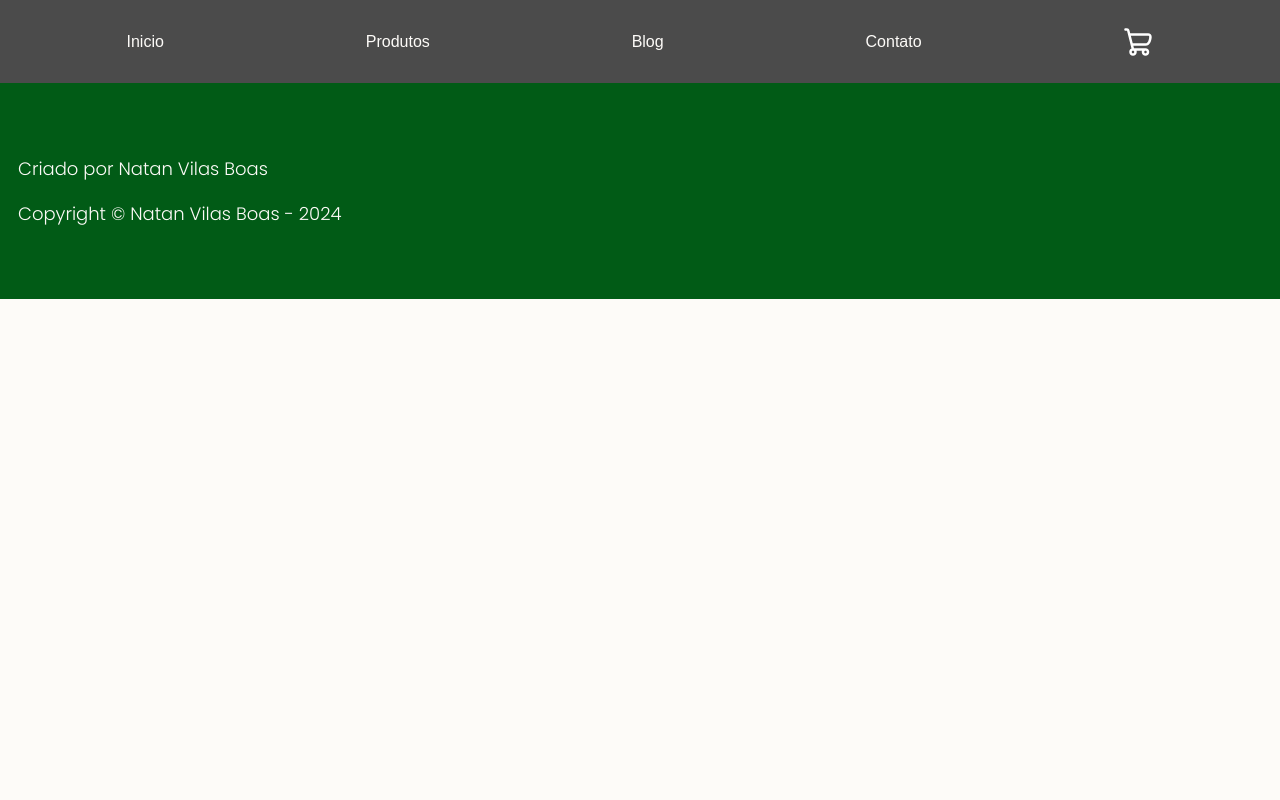
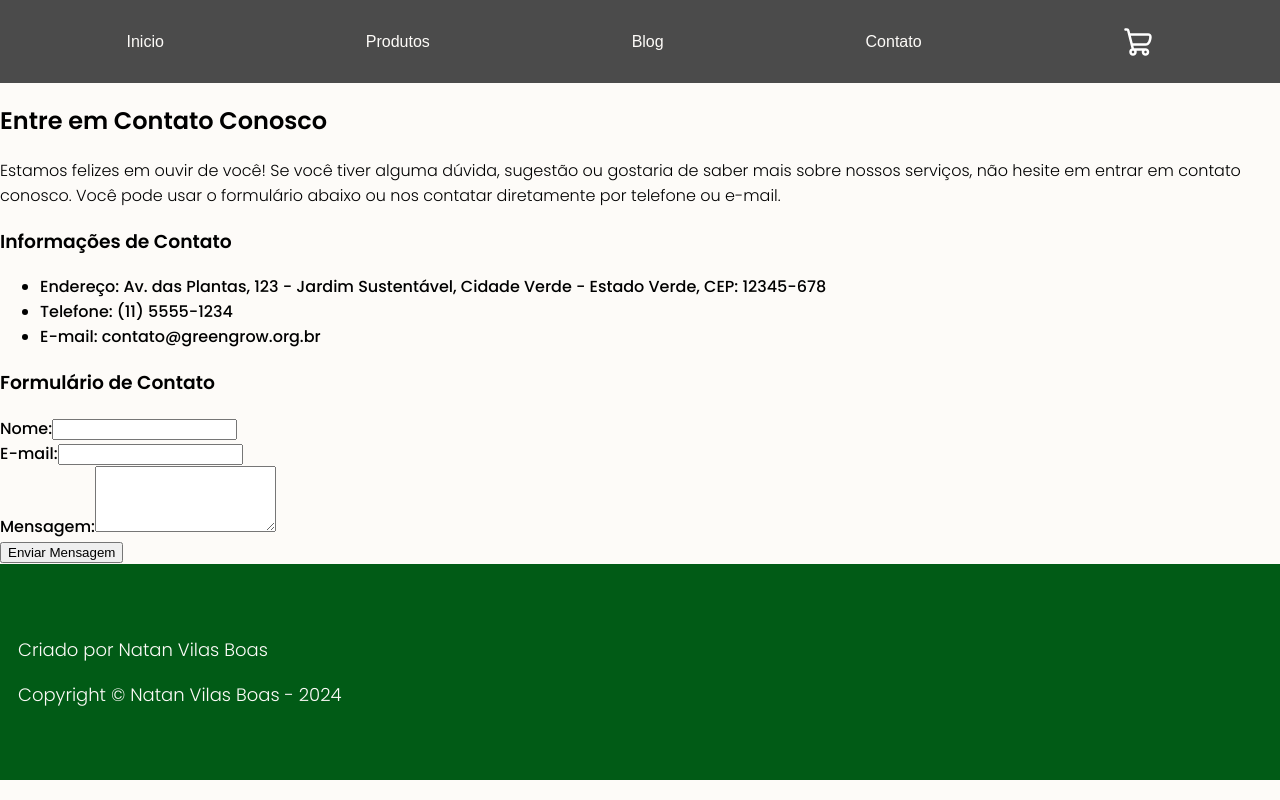
Before and after one commit to NatanVilasBoas/green-grow-site, a React (Create React App) app: page /contact in a window 1280 px wide. Built offline with nearby package versions, Linux system fonts and the light colour scheme; the HTML template or start-up script is replaced by a standard one.

Commit message:
✨ criando rota e testando conteúdo da página contact

```diff
--- a/src/pages/Contact/Contact.tsx
+++ b/src/pages/Contact/Contact.tsx
@@ -1,8 +1,35 @@
+
+
 const Contact = () => {
-    return(
-        <div role="main">
-
-        </div>
+    return (
+        <section>
+            <h1>Entre em Contato Conosco</h1>
+            <p>Estamos felizes em ouvir de você! Se você tiver alguma dúvida, sugestão ou gostaria de saber mais sobre nossos serviços, não hesite em entrar em contato conosco. Você pode usar o formulário abaixo ou nos contatar diretamente por telefone ou e-mail.</p>
+            <div data-testid='info'>
+                <h3>Informações de Contato</h3>
+                <ul>
+                    <li>Endereço: Av. das Plantas, 123 - Jardim Sustentável, Cidade Verde - Estado Verde, CEP: 12345-678</li>
+                    <li>Telefone: (11) 5555-1234</li>
+                    <li>E-mail: contato@greengrow.org.br</li>
+                </ul>
+            </div>
+            <h3>Formulário de Contato</h3>
+            <form data-testid='forms-contato'>
+                <div>
+                    <label htmlFor="nome">Nome:</label>
+                    <input type="text" id="nome" name="nome" required />
+                </div>
+                <div>
+                    <label htmlFor="email">E-mail:</label>
+                    <input type="email" id="email" name="email" required />
+                </div>
+                <div>
+                    <label htmlFor="mensagem">Mensagem:</label>
+                    <textarea id="mensagem" name="mensagem" rows={4} required></textarea>
+                </div>
+                <button type="submit">Enviar Mensagem</button>
+            </form>
+        </section>
     )
 }
 
--- a/src/routes.tsx
+++ b/src/routes.tsx
@@ -5,6 +5,7 @@ import CarrinhoProvider from "./context/Carrinho";
 import { lazy, Suspense } from "react";
 import Loader from "./components/Loader/Loader";
 import PostBlog from "./pages/PostBlog/PostBlog";
+import Contact from "./pages/Contact/Contact";
 
 const Initial = lazy(() => import('./pages/Initial/Initial'))
 const Products = lazy(() => import('./pages/Products/Products'))
@@ -22,6 +23,7 @@ const AppRoutes = () => {
                         <Route path="/products" element={<Products />} />
                         <Route path="/blog" element={<Blog />} />
                         <Route path="/blog/:id" element={<PostBlog />} />
+                        <Route path="/contact" element={<Contact />} />
                         <Route path="/cart" element={<Cart />} />
                     </Routes>
                 </Suspense>
```
Also changed, not shown: 1 other file (tests, documents, lock files or other folders).
